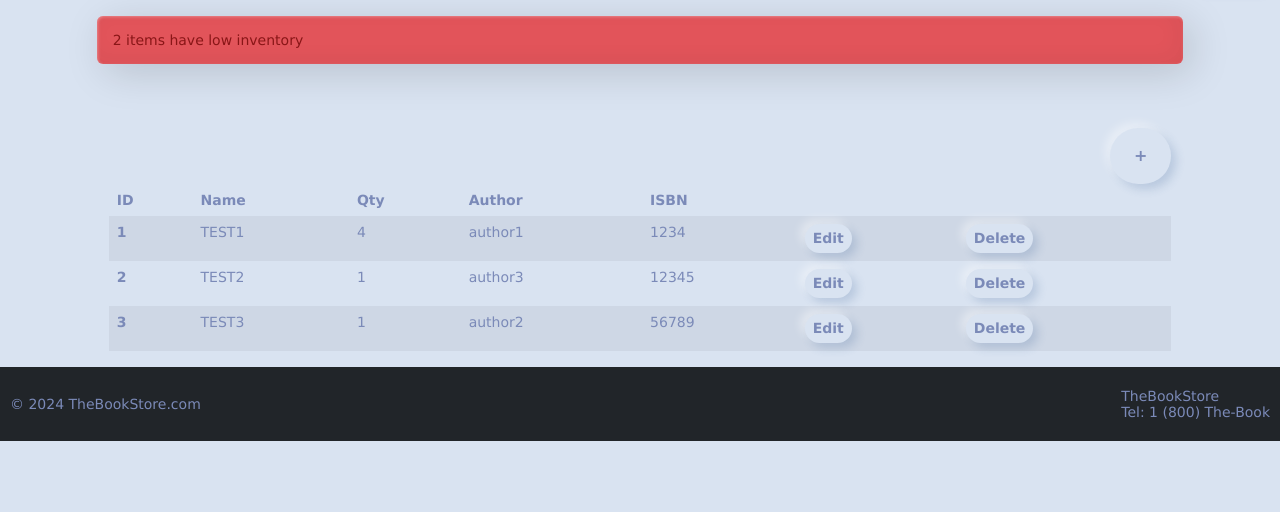
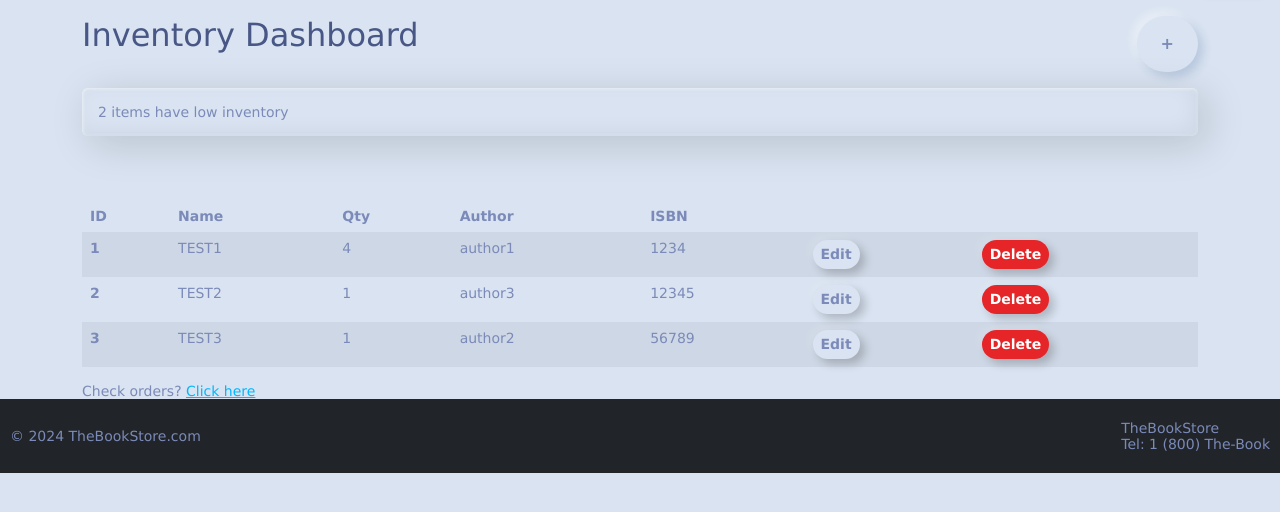
Before and after one commit to lydiaahope/inventory_management, a Django app: page /dashboard/ in a window 1280 px wide. Shown: the part 50-562 px from the top of the page. Run offline with Django 5.2, Linux system fonts and the light colour scheme; a user stored in the database is signed in; data comes from the database, SQL or seed files in the repository; both versions use the stored data as it was after the commit.

Commit message:
auto ordering system

```diff
--- a/inventory/admin.py
+++ b/inventory/admin.py
@@ -1,5 +1,6 @@
 from django.contrib import admin
-from .models import InventoryItem, Author
+from .models import InventoryItem, Author, Order
 
 admin.site.register(InventoryItem)
 admin.site.register(Author)
+admin.site.register(Order)
--- a/inventory/models.py
+++ b/inventory/models.py
@@ -6,9 +6,10 @@ class InventoryItem(models.Model):
 	name = models.CharField(max_length=200)
 	quantity = models.IntegerField()
 	author = models.ForeignKey('Author', on_delete=models.SET_NULL, blank=True, null=True)
-	ISBN = models.CharField(max_length=200, default='Enter ISBN here')
+	ISBN = models.CharField(max_length=200, default='')
 	date_created = models.DateTimeField(auto_now_add=True)
 	user = models.ForeignKey(User, on_delete=models.CASCADE) #if user deleted, all their invtoryitems are deleted
+	threshold = models.IntegerField(default=1)
 
 	def __str__(self):
 		return self.name
@@ -21,3 +22,12 @@ class Author(models.Model):
 
 	def __str__(self):
 		return self.name
+
+class Order(models.Model):
+    item = models.ForeignKey(InventoryItem, on_delete=models.CASCADE)
+    quantity = models.IntegerField()
+    order_date = models.DateTimeField(auto_now_add=True)
+    manufacturer = models.CharField(max_length=100)
+
+    def __str__(self):
+        return f"Order for {self.item.name} on {self.order_date}"
--- /dev/null
+++ b/inventory/tasks.py
@@ -0,0 +1,6 @@
+from celery import shared_task
+from django.core.management import call_command
+
+@shared_task
+def check_inventory_task():
+    call_command('check_inventory')
--- a/inventory/templates/inventory/dashboard.html
+++ b/inventory/templates/inventory/dashboard.html
@@ -1,27 +1,35 @@
 {% extends 'inventory/base.html' %}
 
 {% block content %}
+<div class="container">
+    <div class="row mt-3">
+        <div class="col-8">
+            <h2>Inventory Dashboard</h2>
+        </div>
+        <div class="col-md-4 d-flex justify-content-end align-items-center">
+            <a href="{% url 'add-item' %}" class="btn btn-primary">+</a>
+        </div>
+    </div>
+
     {% if messages %}
     <div class="row mt-3">
+        <div class="col-md-12">
             {% for message in messages %}
-				{% if message.tags == 'error' %} <!-- if it has error will display danger message -->
-					<div class="col-md-10 col-12 mx-auto alert alert-danger">
+                <div class="alert alert-{{ message.tags }}">
                     {{ message }}
                 </div>
-				{% else %}
-					<div class="col-md-10 col-12 mx-auto alert alert-success">
-						{{ message }}
-				{% endif %}
             {% endfor %}
         </div>
+    </div>
     {% endif %}
+
 	<div class="row">
-		<div class="col-md-10 col-12 mx-auto mt-5">
-			<div class="d-flex justify-content-end">
+		<div class="col-12 mt-5">
+			<!--<div class="d-flex justify-content-end">
 				<a href="{% url 'add-item' %}" class="btn btn-primary">+</a>
-			</div>
+			</div>-->
 
-			<table class="table table-hover table-striped">
+			<table class="table table-hover table-striped w-100">
 				<thead>
 					<tr>
 						<th scope="col">ID</th>
@@ -41,8 +49,8 @@
 						<td>-</td>
 						<td>-</td>
 						<td>-</td>
-						<td></td>
-						<td></td>
+						<td><a href="#" class="btn btn-sm btn-primary">Edit</a></td>
+						<td><a href="#" class="btn btn-sm btn-primary">Delete</a></td>
 					</tr>
 					{% endif %}
 
@@ -53,12 +61,18 @@
 						<td>{{ item.quantity }}</td>
 						<td>{{ item.author.name }}</td>
 						<td>{{ item.ISBN }}</td>
-						<td><a href="{% url 'edit-item' item.id %}" class="btn btn-sm">Edit</a></td>
-						<td><a href="{% url 'delete-item' item.id %}" class="btn btn-sm">Delete</a></td>
+						<td><a href="{% url 'edit-item' item.id %}" class="btn btn-sm btn-outline-secondary">Edit</a></td>
+						<td><a href="{% url 'delete-item' item.id %}" class="btn btn-sm btn-outline-danger">Delete</a></td>
 					</tr>
 					{% endfor %}
 				</tbody>
 			</table>
+
+			<div>
+				Check orders? <a href=" {%url 'order_list' %}">Click here</a>
 			</div>
 		</div>
+	</div>
+</div>
+
 {% endblock content %}
--- a/inventory/urls.py
+++ b/inventory/urls.py
@@ -1,6 +1,6 @@
 from django.contrib import admin
 from django.urls import path
-from .views import Index, SignUpView, Dashboard, AddItem, EditItem, DeleteItem
+from .views import Index, SignUpView, Dashboard, AddItem, EditItem, DeleteItem, OrderList, CreateOrder
 from django.contrib.auth import views as auth_views
 
 urlpatterns = [
@@ -9,6 +9,8 @@ urlpatterns = [
     path('add-item/', AddItem.as_view(), name='add-item'),
     path('edit-item/<int:pk>', EditItem.as_view(), name='edit-item'), #<int:pk> lets it know we need an int as primarykey
     path('delete-item/<int:pk>', DeleteItem.as_view(), name='delete-item'),
+    path('orders/', OrderList.as_view(), name = 'order_list'),
+    path('orders/create/', CreateOrder.as_view(), name = 'create_order'),
     path('emp_signup/', SignUpView.as_view(), name='emp_signup'),
     path('emp_login/', auth_views.LoginView.as_view(template_name='inventory/emp_login.html'), name='emp_login'),
     path('logout/', auth_views.LogoutView.as_view(template_name='inventory/logout.html'), name='logout')
--- a/inventory/views.py
+++ b/inventory/views.py
@@ -1,10 +1,10 @@
-from django.shortcuts import render, redirect
+from django.shortcuts import render, redirect, get_object_or_404
 from django.urls import reverse_lazy
 from django.views.generic import TemplateView, View, CreateView, UpdateView, DeleteView
 from django.contrib.auth import authenticate, login
 from django.contrib.auth.mixins import LoginRequiredMixin
-from .forms import UserRegisterForm, InventoryItemForm
-from .models import InventoryItem, Author
+from .forms import UserRegisterForm, InventoryItemForm, OrderForm
+from .models import InventoryItem, Author, Order
 from inventory_management.settings import LOW_QUANTITY
 from django.contrib import messages
 
@@ -82,3 +82,27 @@ class DeleteItem(LoginRequiredMixin, DeleteView):
 	template_name = 'inventory/delete_item.html'
 	success_url = reverse_lazy('dashboard')
 	context_object_name = 'item'
+
+class OrderList(LoginRequiredMixin, View):
+	def get(self, request):
+		orders = Order.objects.all()
+		return render(request, 'inventory/order_list.html', {'orders': orders})
+
+class CreateOrder(LoginRequiredMixin, View):
+	def get(self, request):
+		form = OrderForm()
+		return render(request, 'inventory/create_order.html', {'form': form})
+
+	def post(self, request):
+		form = OrderForm(request.POST)
+		if form.is_valid():
+			form.save()
+			return redirect('order_list')
+		return render(request, 'inventory/create_order.html', {'form': form})
+
+def update_item_quantity(request, item_id, new_quantity):
+	item = get_object_or_404(InventoryItem, id = item_id)
+	item.quantity = new_quantity
+	item.reordered = False # Reset the flag
+	item.save()
+	return redirected('dashboard')
```
Also changed, not shown: inventory/forms.py (+6 -1 lines), inventory/management/commands/check_inventory.py (added, +22 -0 lines), inventory/templates/inventory/create_order.html (added, +22 -0 lines), inventory/templates/inventory/order_list.html (added, +44 -0 lines), inventory_management/celery.py (added, +15 -0 lines), inventory_management/settings.py (+10 -0 lines), celerybeat-schedule.db (added), db.sqlite3, inventory/migrations/0003_alter_inventoryitem_isbn.py (added), inventory/migrations/0004_order.py (added), inventory/migrations/0005_inventoryitem_threshold.py (added), inventory/migrations/0006_alter_inventoryitem_threshold.py (added), 1 other file. Lines whose indentation alone changed are shown as unchanged.
